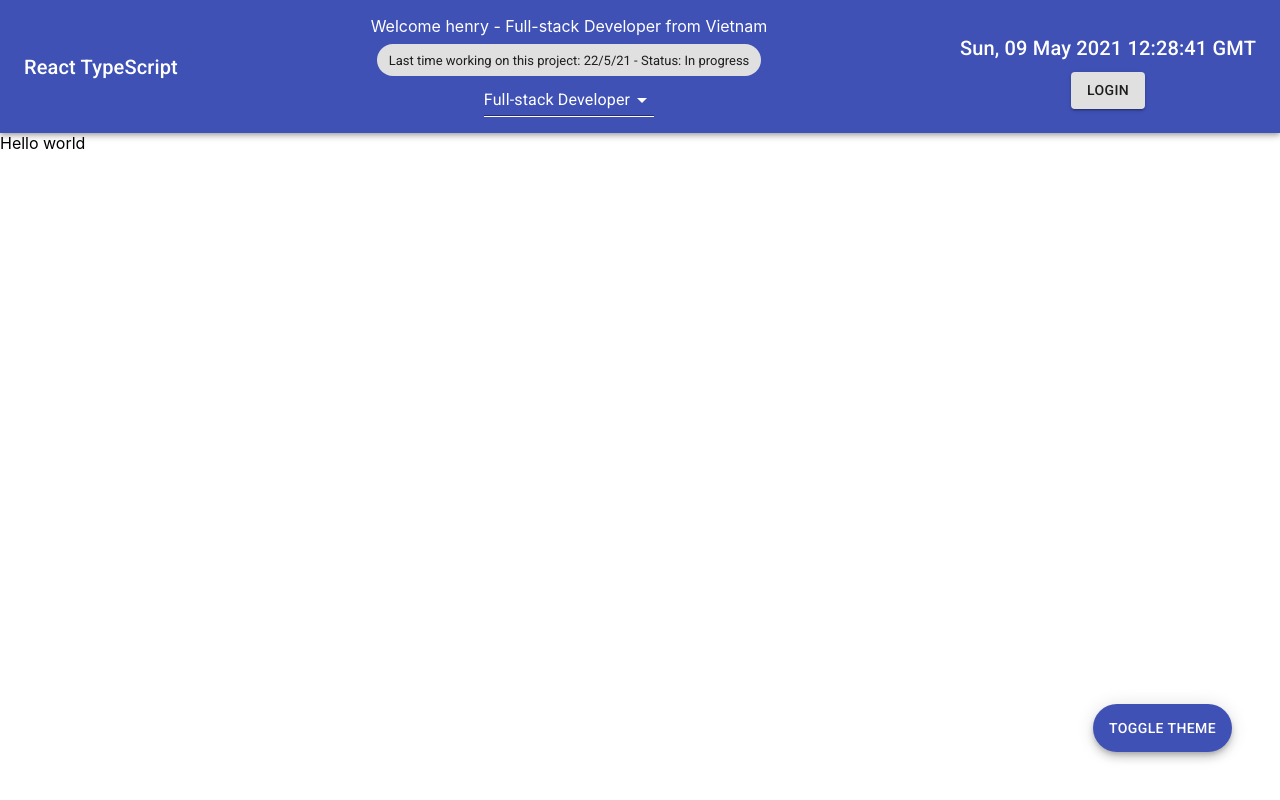
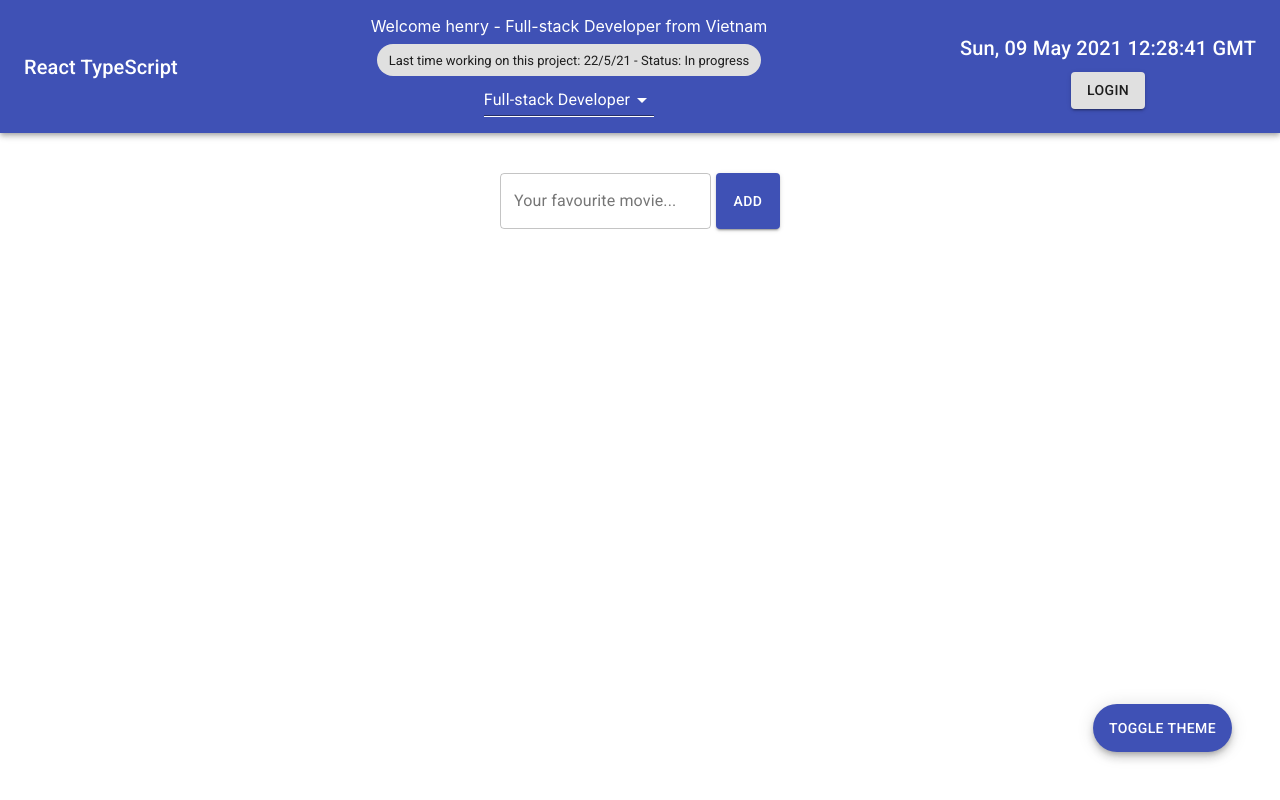
Before and after one commit to lpredrum136/react-typescript-crash-tutorial, a React (Create React App) app: page / in a window 1280 px wide. Built offline with nearby package versions, Linux system fonts and the light colour scheme.

Commit message:
add movie

```diff
--- a/package.json
+++ b/package.json
@@ -15,6 +15,7 @@
     "react-dom": "^17.0.2",
     "react-scripts": "4.0.3",
     "typescript": "^4.1.2",
+    "uuid": "^8.3.2",
     "web-vitals": "^1.0.1"
   },
   "scripts": {
@@ -40,5 +41,8 @@
       "last 1 firefox version",
       "last 1 safari version"
     ]
+  },
+  "devDependencies": {
+    "@types/uuid": "^8.3.0"
   }
 }
--- a/src/App.tsx
+++ b/src/App.tsx
@@ -4,17 +4,21 @@ import Navbar from './components/Navbar'
 import ProgressContextProvider from './contexts/ProgressContext'
 import ToggleTheme from './components/ToggleTheme'
 import ThemeContextProvider from './contexts/ThemeContext'
+import Movies from './components/Movies'
+import MovieContextProvider from './contexts/MovieContext'
 
 function App() {
 	return (
 		<div>
+			<MovieContextProvider>
 				<ThemeContextProvider>
 					<ProgressContextProvider>
 						<Navbar />
-					<header className='App-header'>Hello world</header>
+						<Movies />
 						<ToggleTheme />
 					</ProgressContextProvider>
 				</ThemeContextProvider>
+			</MovieContextProvider>
 		</div>
 	)
 }
--- /dev/null
+++ b/src/components/Movies.tsx
@@ -0,0 +1,73 @@
+import { Box, Button, Chip, PropTypes, TextField } from '@material-ui/core'
+import { createStyles, makeStyles, Theme } from '@material-ui/core/styles'
+import { ChangeEvent, Fragment, useContext, useState } from 'react'
+import { MovieContext, MovieContextDefault } from '../contexts/MovieContext'
+import { ThemeContext, ThemeContextDefault } from '../contexts/ThemeContext'
+
+const useStyles = makeStyles((theme: Theme) =>
+	createStyles({
+		movieChip: {
+			fontSize: '2rem',
+			padding: '30px 10px',
+			margin: '5px'
+		},
+		movieInput: {
+			marginRight: '5px'
+		}
+	})
+)
+
+const Movies = () => {
+	const classes = useStyles()
+
+	// state
+	const [movie, setMovie] = useState('')
+
+	const onMovieInputChange = (event: ChangeEvent<HTMLInputElement>) => {
+		setMovie(event.target.value)
+	}
+
+	// context
+	const { theme } = useContext(ThemeContext) as ThemeContextDefault
+	const { movies, addMovie } = useContext(MovieContext) as MovieContextDefault
+
+	const chipTheme = theme as Exclude<PropTypes.Color, 'inherit'>
+
+	return (
+		<Fragment>
+			<Box display='flex' justifyContent='center' my={5}>
+				<TextField
+					label='Your favourite movie...'
+					variant='outlined'
+					className={classes.movieInput}
+					onChange={onMovieInputChange}
+					value={movie}
+				/>
+				<Button
+					variant='contained'
+					color='primary'
+					onClick={() => {
+						addMovie(movie)
+						setMovie('')
+					}}
+				>
+					Add
+				</Button>
+			</Box>
+			<Box display='flex' justifyContent='center' flexWrap='wrap' mx={5}>
+				{movies.map(movie => (
+					<Chip
+						key={movie.id}
+						label={movie.title}
+						clickable
+						color={chipTheme}
+						onDelete={() => console.log('delete')}
+						className={classes.movieChip}
+					/>
+				))}
+			</Box>
+		</Fragment>
+	)
+}
+
+export default Movies
--- /dev/null
+++ b/src/contexts/MovieContext.tsx
@@ -0,0 +1,38 @@
+import { createContext, ReactNode, useState } from 'react'
+import { v4 as uuidv4 } from 'uuid'
+
+interface MovieContextProps {
+	children: ReactNode
+}
+
+interface Movie {
+	id: string
+	title: string
+}
+
+export interface MovieContextDefault {
+	movies: Movie[]
+	addMovie: (title: string) => void
+}
+
+export const MovieContext = createContext<MovieContextDefault | null>(null)
+
+const MovieContextProvider = ({ children }: MovieContextProps) => {
+	const [movies, setMovies] = useState<Movie[]>([])
+
+	const addMovie = (title: string) =>
+		setMovies([...movies, { id: uuidv4(), title }])
+
+	const movieContextData = {
+		movies,
+		addMovie
+	}
+
+	return (
+		<MovieContext.Provider value={movieContextData}>
+			{children}
+		</MovieContext.Provider>
+	)
+}
+
+export default MovieContextProvider
```
Also changed, not shown: 1 other file (tests, documents, lock files or other folders). Lines whose indentation alone changed are shown as unchanged.
